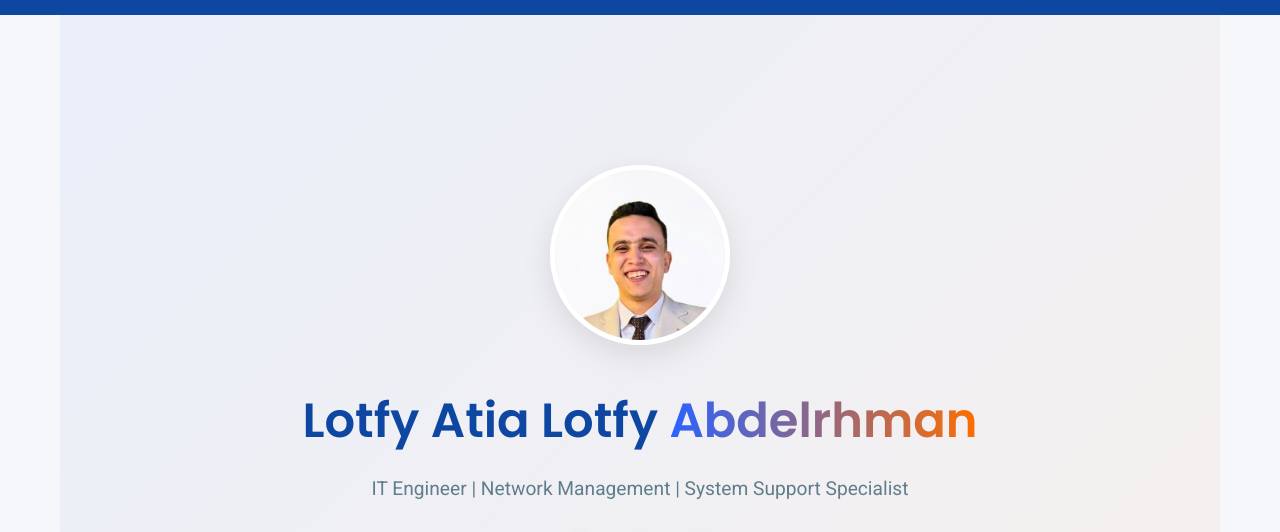
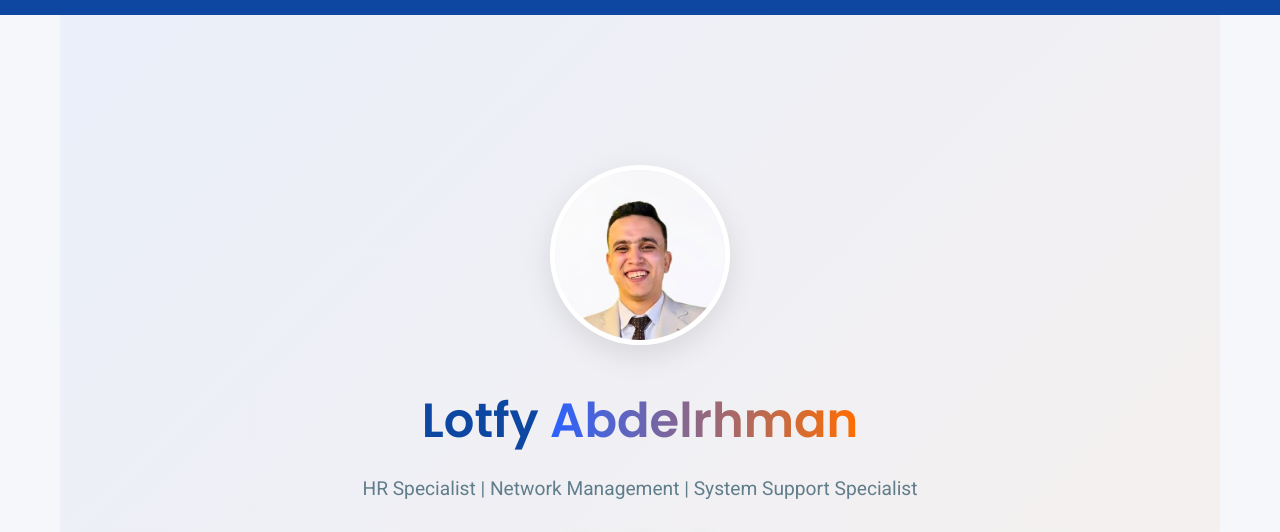
Before and after one commit to lotfyatia5-ctrl/Portfolio, a plain HTML site: page index.html in a window 1280 px wide. Shown: the top 532 px of the page. Drawn offline with Linux system fonts and the light colour scheme.

Commit message:
Update index.html

```diff
--- a/index.html
+++ b/index.html
@@ -3,7 +3,7 @@
 <head>
     <meta charset="UTF-8">
     <meta name="viewport" content="width=device-width, initial-scale=1.0">
-    <title>Lotfy   Abdelrhman | IT Engineer Portfolio</title>
+    <title>Lotfy   Abdelrhman | HR Specialist Portfolio</title>
     <link rel="stylesheet" href="https://cdnjs.cloudflare.com/ajax/libs/font-awesome/6.4.0/css/all.min.css">
     <link href="https://fonts.googleapis.com/css2?family=Poppins:wght@400;500;600;700&family=Roboto:wght@300;400;500;700&display=swap" rel="stylesheet">
     <style>
@@ -765,8 +765,8 @@
     <div class="container">
         <header>
             <img src="Lotfy.jpeg" alt="Profile Image" class="profile-img">
-            <h1>Lotfy Atia Lotfy <span class="title-highlight">Abdelrhman</span></h1>
-            <p>IT Engineer | Network Management | System Support Specialist</p>
+            <h1>Lotfy   <span class="title-highlight">Abdelrhman</span></h1>
+            <p>HR Specialist | Network Management | System Support Specialist</p>
 
             <div class="social-links">
                 <a href="tel:+966573008727" title="Call Me" class="social-icon"><i class="fas fa-phone"></i></a>
@@ -1020,7 +1020,7 @@
         </section>
 
         <footer>
-            <p>© 2025 Lotfy Atia Lotfy Abdelrhman. All rights reserved.</p>
+            <p>© 2025 Lotfy Abdelrhman. All rights reserved.</p>
         </footer>
     </div>
 
```
